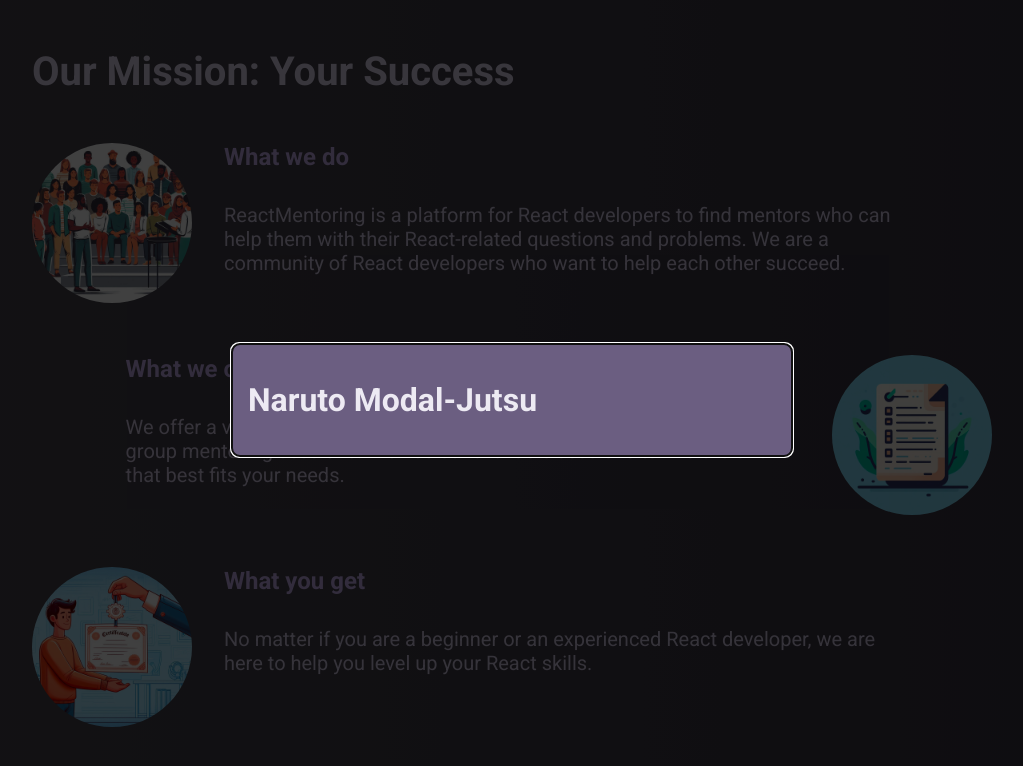
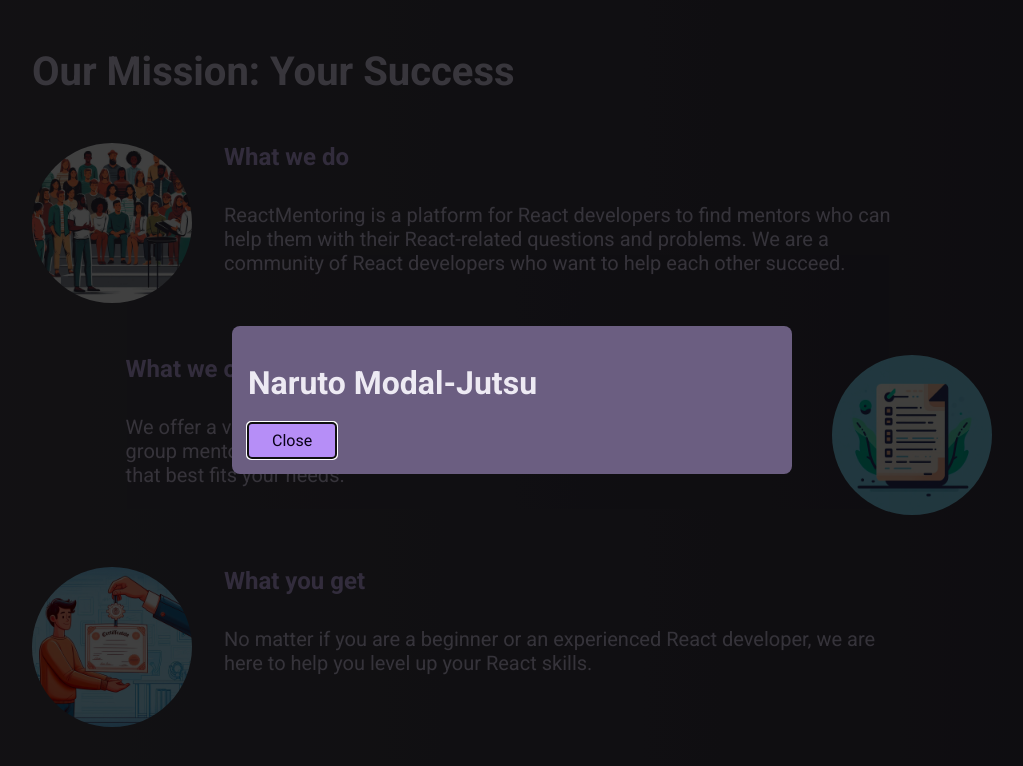
Before and after one commit to ihorvyshniakov/book-session-app, a React (Vite) app: page / in a window 1280 px wide. Shown: the top 766 px of the page, without its empty margins (128-1151 px from the left). Built offline with nearby package versions, Linux system fonts and the light colour scheme.

Commit message:
added close() to Modal

```diff
--- a/src/components/UI/Modal.tsx
+++ b/src/components/UI/Modal.tsx
@@ -1,5 +1,6 @@
 import { type ComponentPropsWithRef, ReactNode, useEffect, useRef } from 'react'
 import { createPortal } from 'react-dom'
+import Button from './Button'
 
 type ModalProp = ComponentPropsWithRef<'dialog'> & {
 	children: ReactNode
@@ -8,6 +9,12 @@
 const Modal = (props: ModalProp) => {
 	const { children } = props
 	const dialogRef = useRef<HTMLDialogElement>(null)
+
+	function onClose() {
+		if (dialogRef.current) {
+			dialogRef.current.close()
+		}
+	}
 
 	useEffect(() => {
 		if (dialogRef.current) {
@@ -18,6 +25,7 @@
 	return createPortal(
 		<dialog ref={dialogRef} className='modal' {...props}>
 			{children}
+			<Button onClick={onClose}>Close</Button>
 		</dialog>,
 		document.getElementById('modal-root')!
 	)
```
